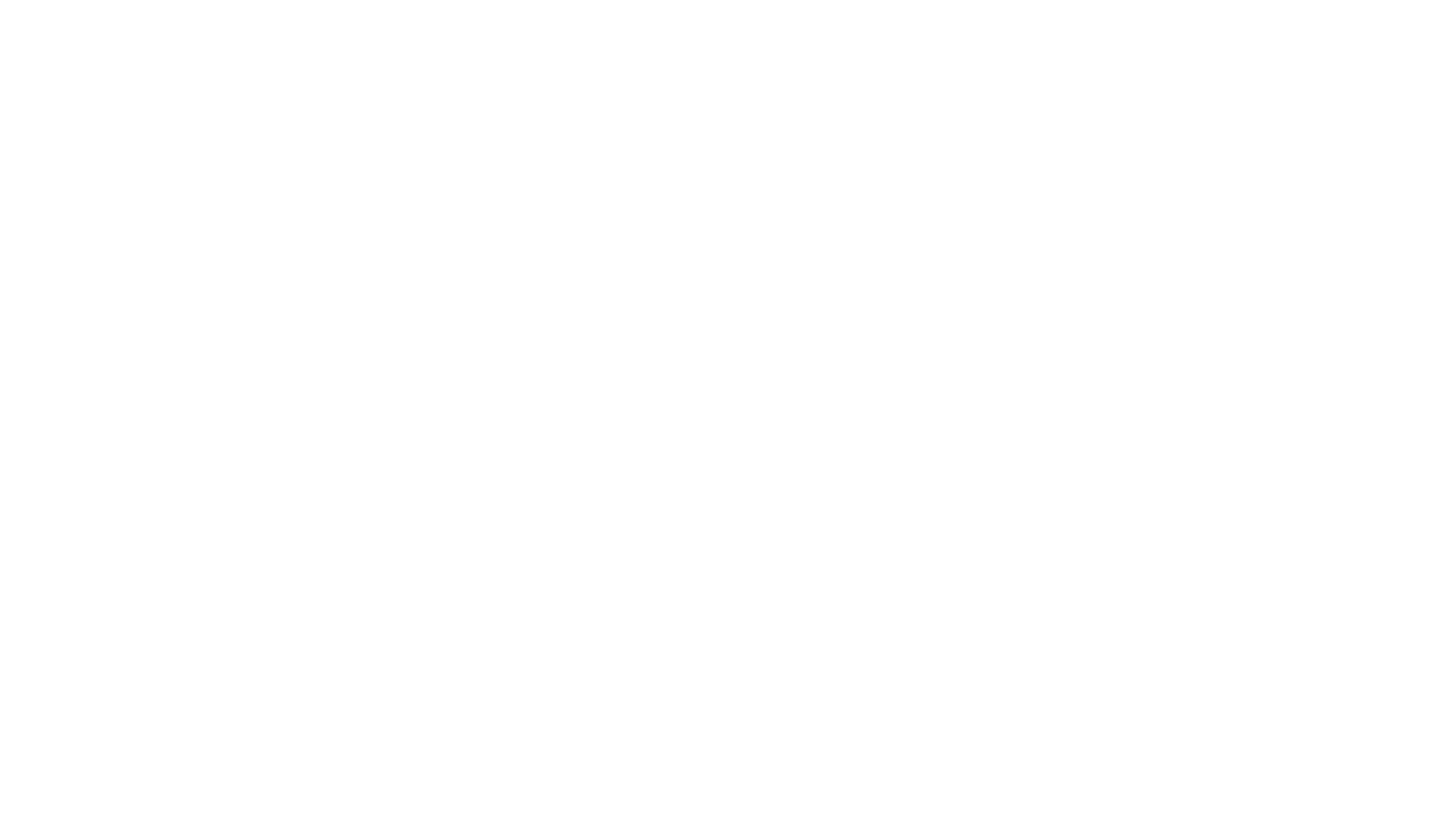
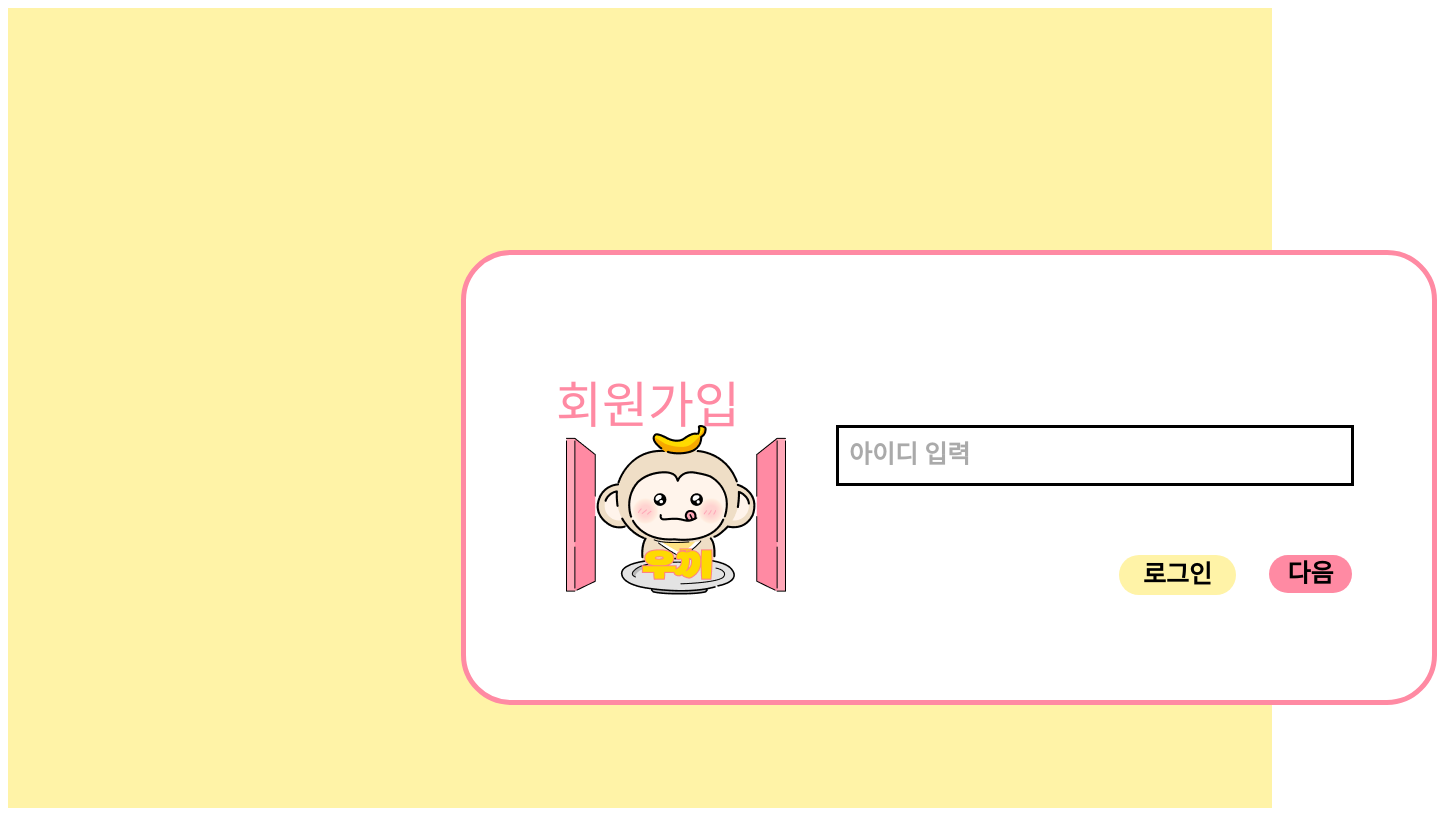
Before and after one commit to Solving-Our-Meals/ukki-user-frontend, a React (Create React App) app: page /auth/login in a window 1280 px wide. Before the commit this address had no page. Shown: the whole page, 1437 px wide, since content can reach past the window. Built offline with nearby package versions, Linux system fonts and the light colour scheme.

Commit message:
feature: Signup Front Page/2024-12-16

```diff
--- a/src/App.js
+++ b/src/App.js
@@ -1,10 +1,12 @@
 import {BrowserRouter, Routes, Route} from 'react-router-dom';
+import Signup from './user/pages/Signup';
 
 function App() {
   return (
     <>
     <BrowserRouter>
     <Routes>
+      <Route path="auth/login" element={<Signup/>}/>
       <Route></Route>
     </Routes>
     </BrowserRouter>
--- /dev/null
+++ b/src/user/css/Signup.css
@@ -0,0 +1,122 @@
+/* 로그인 페이지 스타일 */
+.signupBasic {
+    background-color: #FFF3A7;
+    height: 100vh;
+    display: flex;
+    align-items: center;
+    justify-content: center;
+  }
+
+.signup {
+box-sizing: border-box;
+
+position: absolute;
+width: 976px;
+height: 455px;
+left: 461px;
+top: 250px;
+
+background: #FFFFFF;
+border: 5px solid #FF8AA3;
+border-radius: 50px;
+}
+
+.signupLogo {
+
+position: absolute;
+width: 220px;
+height: 169.51px;
+left: 100px;
+top: 170px;
+}
+
+.signupText {
+position: absolute;
+width: 241px;
+height: 63px;
+left: 90px;
+top: 70px;
+
+font-family: 'Mungyeong Gamhong Apple';
+font-style: normal;
+font-weight: 400;
+font-size: 50px;
+line-height: 62px;
+
+color: #FF8AA3;
+}
+
+.signupId {
+position: absolute;
+width: 499.5px;
+height: 52.5px;
+left: 370px;
+top: 170px;
+
+border: 3px solid #000000;
+
+font-family: 'Pretendard';
+font-style: normal;
+font-weight: 700;
+font-size: 25px;
+line-height: 30px;
+padding-left: 10px;
+
+}
+
+.signupId::placeholder {
+  color : #AAAAAA
+}
+
+.loginButton {
+background: #FFF3A7;
+border-radius: 25px;
+
+position: absolute;
+width: 117px;
+height: 40px;
+left: 653px;
+top: 300px;
+border: none;
+
+font-family: 'Pretendard-Regular';
+font-style: normal;
+font-weight: 700;
+font-size: 25px;
+line-height: 30px;
+/* identical to box height */
+
+color: #000000;
+}
+
+.nextButton {
+position: absolute;
+width: 83px;
+height: 38px;
+left: 803px;
+top: 300px;
+border: none;
+
+background: #FF8AA3;
+border-radius: 25px;
+
+font-family: 'Pretendard-Regular';
+font-style: normal;
+font-weight: 700;
+font-size: 25px;
+line-height: 30px;
+
+color: #000000;
+}
+
+.loginButton:active {
+ margin-left: 2px;
+ margin-top: 1px;
+ box-shadow: 1px 0px 1px 1px black;
+}
+
+.nextButton:active {
+  margin-left: 2px;
+  margin-top: 1px;
+  box-shadow: 1px 0px 1px 1px black;
+ }
--- /dev/null
+++ b/src/user/pages/Signup.js
@@ -0,0 +1,17 @@
+import '../css/Signup.css';
+
+function Signup() {
+    return (
+        <div className="signupBasic">
+            <div className="signup">
+                <p className="signupText">회원가입</p>
+                <img className="signupLogo" src="/images/signupLogo.png" alt="회원가입 로고"></img>
+                <input className="signupId" placeholder='아이디 입력'/>
+                <button className="loginButton">로그인</button>
+                <button className="nextButton">다음</button>
+            </div>
+        </div>
+    );
+}
+
+export default Signup;
```
Also changed, not shown: public/images/signupLogo.png (added), 1 other file (tests, documents, lock files or other folders).
